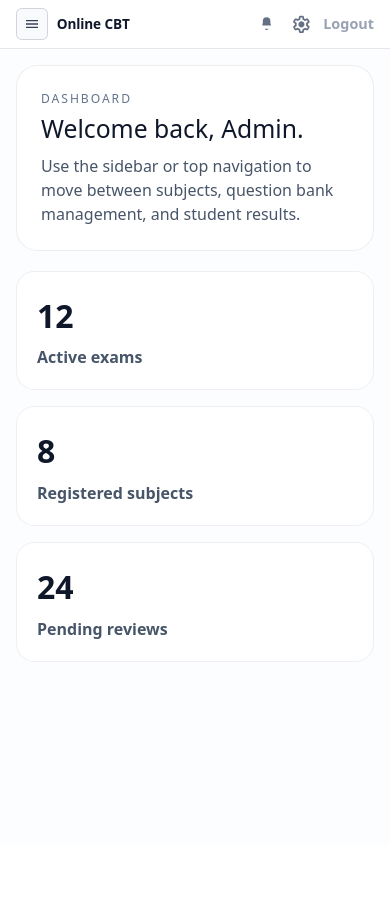
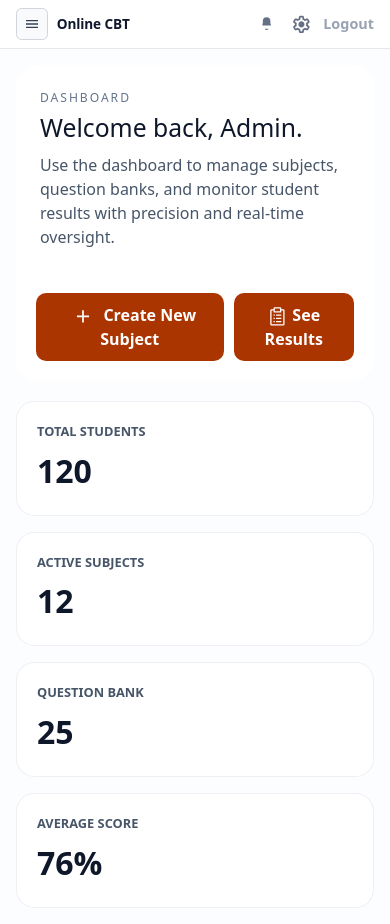
Before and after one commit to Joseph-fol/Online-CBT, a React (Vite) app in the folder FRONTEND/: page /admin in a window 390 px wide. Before the commit the page ends 844 px from the top, so only its background shows below. Built offline with nearby package versions, Linux system fonts and the light colour scheme.

Commit message:
style: Enhance AdminDashboard and Sidebar styles for improved UI; add draft question display in QuestionBank

```diff
--- a/FRONTEND/src/admin/AdminDashboard.css
+++ b/FRONTEND/src/admin/AdminDashboard.css
@@ -25,12 +25,34 @@
     gap: 1.25rem;
 }
 
+.admin-overview-top-section {
+    display: flex;
+    background: rgba(255, 255, 255, 0.88);
+    border-radius: 1.35rem;
+
+}
+
+.admin-overview-top_button {
+    padding: 20px;
+    display: flex;
+    gap: 10px;
+    flex-direction: column;
+    width: 40%;
+}
+
+.admin-overview-top_button button {
+    padding: 10px 50px;
+    border: none;
+    background-color: #ab3500;
+    font-weight: 600;
+    color: white;
+    border-radius: 10px;
+}
+
 .admin-overview__hero,
 .admin-page-card {
     padding: 1.5rem;
-    background: rgba(255, 255, 255, 0.88);
-    border: 1px solid rgba(148, 163, 184, 0.18);
-    border-radius: 1.35rem;
+    /* border: 1px solid rgba(148, 163, 184, 0.18); */
 }
 
 .admin-overview__eyebrow {
@@ -78,6 +100,7 @@
 .admin-overview__card-label {
     color: #475569;
     font-weight: 600;
+    font-size: 0.8rem;
 }
 
 @media (max-width: 992px) {
@@ -92,6 +115,22 @@
     .admin-overview__stats {
         grid-template-columns: 1fr;
     }
+
+    .admin-overview-top-section {
+        display: block;
+    }
+
+    .admin-overview-top_button {
+        padding: 20px;
+        display: flex;
+        gap: 10px;
+        flex-direction: row;
+        width: 100%;
+    }
+
+    .admin-overview-top_button button {
+        padding: 10px 15px;
+    }
 }
 
 @media (max-width: 576px) {
--- a/FRONTEND/src/admin/AdminSignin.jsx
+++ b/FRONTEND/src/admin/AdminSignin.jsx
@@ -28,7 +28,7 @@ const AdminSignin = () => {
 
         onSubmit: (values, { resetForm }) => {
             console.log(values);
-            alert("Form Successfully Submitted")
+            alert("Successful")
             resetForm()
             navigate("/admin")
         },
--- a/FRONTEND/src/admin/Sidebar.css
+++ b/FRONTEND/src/admin/Sidebar.css
@@ -8,7 +8,7 @@
     flex-direction: column;
     gap: 1.25rem;
     padding: 1.5rem 1.25rem;
-    background: rgba(255, 255, 255, 0.92);
+    background: #0f172a;
     border-right: 1px solid rgba(148, 163, 184, 0.18);
     backdrop-filter: blur(18px);
     z-index: 1100;
@@ -34,7 +34,7 @@
     margin: 0.15rem 0 0;
     font-size: 1.15rem;
     font-weight: 800;
-    color: #0f172a;
+    color: white;
 }
 
 .admin-sidebar__nav {
@@ -57,7 +57,7 @@
 
 .admin-sidebar__link {
     padding: 0.9rem 1rem;
-    color: #334155;
+    color: #eef2ff;
     font-weight: 600;
     font-size: 1.0rem;
     background: transparent;
--- a/FRONTEND/src/admin/pages/AdminOverview.jsx
+++ b/FRONTEND/src/admin/pages/AdminOverview.jsx
@@ -1,29 +1,42 @@
 import React from 'react'
+import { Link } from 'react-router-dom'
 
 const stats = [
-  { label: 'Active exams', value: '12' },
-  { label: 'Registered subjects', value: '8' },
-  { label: 'Pending reviews', value: '24' },
+  { label: 'TOTAL STUDENTS', value: '120' },
+  { label: 'ACTIVE SUBJECTS', value: '12' },
+  { label: 'QUESTION BANK', value: '25' },
+  { label: 'AVERAGE SCORE', value: '76%' },
 ]
 
 const AdminOverview = () => {
   return (
     <section className='admin-overview'>
-      <div className='admin-overview__hero'>
-        <p className='admin-overview__eyebrow'>Dashboard</p>
-        <h2 className='admin-overview__title'>Welcome back, Admin.</h2>
-        <p className='admin-overview__text'>Use the sidebar or top navigation to move between subjects, question bank management, and student results.</p>
+      <div className='admin-overview-top-section'>
+        <div className='admin-overview__hero'>
+          <p className='admin-overview__eyebrow'>Dashboard</p>
+          <h2 className='admin-overview__title'>Welcome back, Admin.</h2>
+          <p className='admin-overview__text'>Use the dashboard to manage subjects, question banks, and monitor student results with precision and real-time oversight.</p>
+        </div>
+
+        <div className='admin-overview-top_button'>
+          <Link to="/admin/question-bank">
+            <button> <svg xmlns="http://www.w3.org/2000/svg" width="2.5em" height="1.3em" viewBox="0 0 24 24"><path fill="#fff" d="M11 13H5v-2h6V5h2v6h6v2h-6v6h-2z" /></svg>Create New Subject</button>
+          </Link>
+
+          <Link to="/admin/student-result">
+            <button><svg xmlns="http://www.w3.org/2000/svg" width="1.3em" height="1.3em" viewBox="0 0 32 32"><path fill="#fff" d="M14 23h8v2h-8zm-4 0h2v2h-2zm4-5h8v2h-8zm-4 0h2v2h-2zm4-5h8v2h-8zm-4 0h2v2h-2z" /><path fill="#fff" d="M25 5h-3V4a2 2 0 0 0-2-2h-8a2 2 0 0 0-2 2v1H7a2 2 0 0 0-2 2v21a2 2 0 0 0 2 2h18a2 2 0 0 0 2-2V7a2 2 0 0 0-2-2M12 4h8v4h-8Zm13 24H7V7h3v3h12V7h3Z" /></svg> See Results</button>
+          </Link>
+        </div>
       </div>
 
       <div className='admin-overview__stats'>
         {stats.map((item) => (
           <article key={item.label} className='admin-overview__card'>
+            <span className='admin-overview__card-label'>{item.label}</span>
             <span className='admin-overview__card-value'>{item.value}</span>
-            <span className='admin-overview__card-label'>{item.label}</span>
           </article>
         ))}
       </div>
-
     </section>
   )
 }
--- a/FRONTEND/src/admin/pages/QuestionBank.css
+++ b/FRONTEND/src/admin/pages/QuestionBank.css
@@ -168,7 +168,7 @@
 
 .question-bank__preview-question {
     margin: 0;
-    font-size: 1.4rem;
+    font-size: 18px;
     font-weight: 700;
     color: #1f2937;
 }
@@ -217,6 +217,98 @@
     padding: 20px;
 }
 
+.displayDraft {
+    border: 1px solid #e4e7ec;
+    border-radius: 0.7rem;
+    background: #ffffff;
+    padding: 20px;
+}
+
+.displayDraft__title {
+    margin: 0 0 1rem;
+    font-size: 1.1rem;
+    font-weight: 700;
+    color: #1d2939;
+}
+
+.displayDraft__empty {
+    margin: 0;
+    color: #667085;
+}
+
+.displayDraft__list {
+    display: flex;
+    flex-direction: column;
+    gap: 0.85rem;
+}
+
+.displayDraft__card {
+    border: 1px solid #d4d8de;
+    border-radius: 0.75rem;
+    background: #f0f2f4;
+    padding: 1rem;
+}
+
+.displayDraft__card-header {
+    display: flex;
+    align-items: flex-start;
+    gap: 0.65rem;
+}
+
+.displayDraft__number {
+    height: 1.5rem;
+    width: 1.5rem;
+    min-width: 1.5rem;
+    border-radius: 50%;
+    background: #ab3500;
+    color: #ffffff;
+    display: inline-flex;
+    align-items: center;
+    justify-content: center;
+    font-size: 0.8rem;
+    font-weight: 700;
+    line-height: 1;
+}
+
+.displayDraft__question {
+    margin: 0;
+    font-size: 1.15rem;
+    color: #101828;
+    font-weight: 500;
+}
+
+.displayDraft__options {
+    margin: 0.7rem 0 0;
+    padding-left: 2.15rem;
+    list-style: none;
+    display: flex;
+    flex-direction: column;
+    gap: 0.35rem;
+}
+
+.displayDraft__option {
+    display: flex;
+    align-items: center;
+    gap: 0.5rem;
+    color: #344054;
+    font-size: 1.02rem;
+}
+
+.displayDraft__option--correct {
+    color: #0a9a45;
+}
+
+.displayDraft__option-icon {
+    width: 1rem;
+    text-align: center;
+    color: #98a2b3;
+    font-weight: 700;
+}
+
+.displayDraft__option-icon--correct {
+    color: #0a9a45;
+}
+
 @media (max-width: 992px) {
     .question-bank__grid {
         grid-template-columns: 1fr;
--- a/FRONTEND/src/admin/pages/QuestionBank.jsx
+++ b/FRONTEND/src/admin/pages/QuestionBank.jsx
@@ -1,9 +1,10 @@
-import React, { useMemo, useState } from 'react'
+import React, { useState } from 'react'
 import './QuestionBank.css'
 import { useFormik } from 'formik'
 import * as yup from "yup"
 
 const QuestionBank = () => {
+  const [draftQuestions, setDraftQuestions] = useState([])
 
   const formik = useFormik({
     initialValues: {
@@ -41,25 +42,42 @@ const QuestionBank = () => {
   })
 
   const displayDraft = () => {
+    const { questionText, optionA, optionB, optionC, optionD, correctAnswer } = formik.values
+
+    if (!questionText.trim() || !optionA.trim() || !optionB.trim() || !optionC.trim() || !optionD.trim()) {
+      alert("Add question text and all options before saving draft")
+      return
+    }
+
+    const newDraft = {
+      id: Date.now(),
+      questionText: questionText.trim(),
+      options: [
+        {
+          key: 'A',
+          text: optionA.trim()
+        },
+
+        {
+          key: 'B',
+          text: optionB.trim()
+        },
+
+        {
+          key: 'C',
+          text: optionC.trim()
+        },
+
+        { key: 'D',
+          text: optionD.trim()
+        },
+      ],
+      correctAnswer,
+    }
+
+    setDraftQuestions((prev) => [...prev, newDraft])
     alert("Successfully saved as draft")
   }
-
-  const selectedAnswerText = useMemo(() => {
-    const optionMap = {
-      A: formik.values.optionA,
-      B: formik.values.optionB,
-      C: formik.values.optionC,
-      D: formik.values.optionD,
-    }
-
-    return optionMap[formik.values.correctAnswer] || 'No answer selected yet'
-  }, [
-    formik.values.correctAnswer,
-    formik.values.optionA,
-    formik.values.optionB,
-    formik.values.optionC,
-    formik.values.optionD,
-  ])
 
   return (
     <section className='question-bank'>
@@ -82,7 +100,7 @@ const QuestionBank = () => {
                   type='text'
                   name='subject'
                   value={formik.values.subject}
-                  onChange={formik.handleChange} onBlur={formik.handleBlur}
+                  onChange={formik.handleChange}
                   onBlur={formik.handleBlur}
                   placeholder='Type subject name'
                 />
@@ -105,7 +123,7 @@ const QuestionBank = () => {
 
             <div className='question-bank__options'>
               <label className='question-bank__field'>
-                <span>OPTION A</span>
+                <span>OPTION A </span>
                 <input type='text' name='optionA' value={formik.values.optionA} onChange={formik.handleChange} onBlur={formik.handleBlur}
                   placeholder='Add option A..' />
                 {formik.touched.optionA ? <p className='text-danger'>{formik.errors.optionA}</p> : ""}
@@ -218,6 +236,41 @@ const QuestionBank = () => {
           <li>Ensure duration is appropriate for the number of questions</li>
         </ul>
       </div>
+
+      <div className='displayDraft'>
+        <h4 className='displayDraft__title'>Draft Questions</h4>
+
+        {draftQuestions.length === 0 ? (
+          <p className='displayDraft__empty'>No draft question yet. Fill the form and click Save Draft.</p>
+        ) : (
+          <div className='displayDraft__list'>
+            {draftQuestions.map((item, index) => (
+
+              <article className='displayDraft__card' key={item.id}>
+                <div className='displayDraft__card-header'>
+                  <span className='displayDraft__number'>{index + 1}</span>
+                  <h5 className='displayDraft__question'>{item.questionText}</h5>
+                </div>
+
+                <ul className='displayDraft__options'>
+                  {item.options.map((option) => {
+                    const isCorrect = item.correctAnswer === option.key
+
+                    return (
+                      <li key={`${item.id}-${option.key}`} className={isCorrect ? 'displayDraft__option displayDraft__option--correct' : 'displayDraft__option'}>
+                        <span className={isCorrect ? 'displayDraft__option-icon displayDraft__option-icon--correct' : 'displayDraft__option-icon'} aria-hidden='true'>
+                          {isCorrect ? '✓' : '○'}
+                        </span>
+                        <span>{option.text}</span>
+                      </li>
+                    )
+                  })}
+                </ul>
+              </article>
+            ))}
+          </div>
+        )}
+      </div>
     </section>
   )
 }
```
